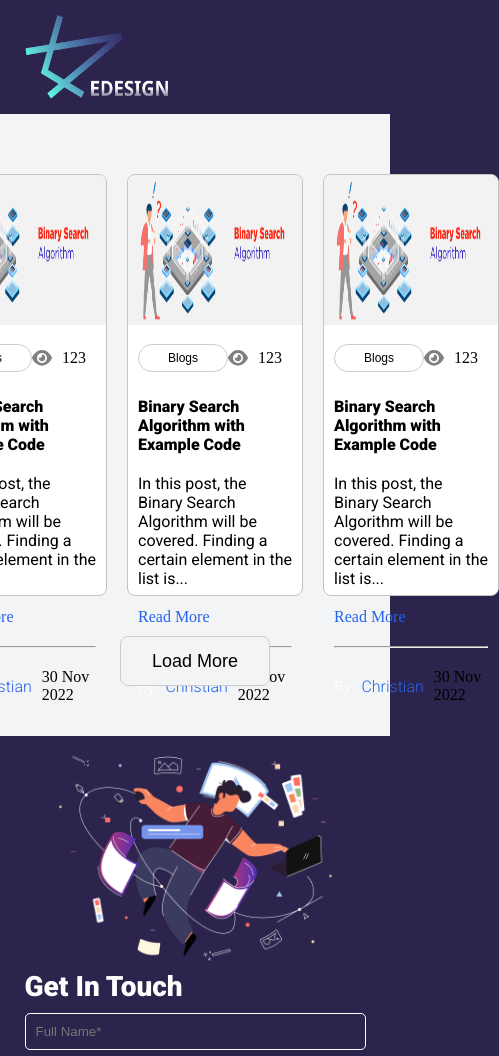
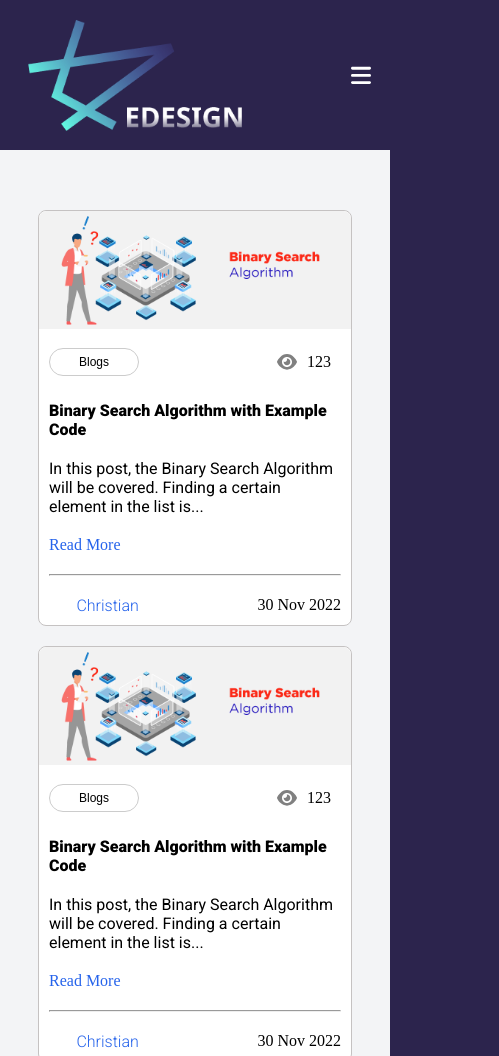
Before and after one commit to Emile-SHUMBUSHO/MY-BRAND, a plain HTML site: page UI/pages/blog.html in a window 390 px wide. Shown: the top 1056 px of the page, 499 px wide, since content can reach past the window. Drawn offline with Linux system fonts and the light colour scheme.

Commit message:
create blog responsiveness

```diff
--- a/UI/css/blog.css
+++ b/UI/css/blog.css
@@ -2,6 +2,7 @@
     width: 100%;
     background-color: #F3F4F6;
 }
+
 .blogs{
     width: 100%;
     display: flex;
@@ -9,19 +10,19 @@
     align-items: center;
     padding: 50px 20px 20px 20px;
 }
+
 .blog-content{
     background-color: #FFFF;
     width: 400px;
-    height: 420px;
+    height: auto;
     border-radius: 8px;
     border: 1px solid rgb(197, 194, 194);
     margin: 10px;
     cursor: pointer;
-
 }
 
 .blog-content > img{
-    height: 150px;
+    height: 80%;
     border-top-left-radius: 8px;
     border-top-right-radius: 8px;
 }
@@ -57,3 +58,23 @@
     font-size: 16px;
     padding: 20px 0 0 20px;
 }
+
+
+
+
+@media screen and (max-width: 480px) {
+    .blog-section{
+        width: 100%;
+    }
+    .blogs{
+        width: 100%;
+        display: flex;
+        flex-direction: column;
+        justify-content: center;
+        align-items: center;
+        padding: 50px 0px 20px 0px;
+    }
+    .blog-content{
+        width: 80%;
+    }
+}
--- a/UI/css/main.css
+++ b/UI/css/main.css
@@ -24,8 +24,8 @@ body{
     margin-left: 35px;
 }
 .log img{
-    width: 150px;
-    height: 110px;
+    width: 75%;
+    height: 50%;
 }
 
 .log svg{
@@ -489,10 +489,6 @@ select:focus, select:hover {
         margin-left: 0px;
     }
 
-    .log img{
-        width: 150px;
-        height: 110px;
-    }
 
     .log svg{
         display: block;
--- a/UI/pages/blog.html
+++ b/UI/pages/blog.html
@@ -13,7 +13,8 @@
     <div class="wrapper">
         <div class="navBar">
             <div class="log">
-                <a href="../../index.html"><img src="../images/logo.png" alt=""></a>
+                <a href="./index.html"><img src="../images/logo.png" alt=""></a>
+                <svg onclick="toggleMenu" width="20px" xmlns="http://www.w3.org/2000/svg" viewBox="0 0 448 512"><!--! Font Awesome Pro 6.2.1 by @fontawesome - https://fontawesome.com License - https://fontawesome.com/license (Commercial License) Copyright 2022 Fonticons, Inc. --><path fill="#FFFF" d="M0 96C0 78.3 14.3 64 32 64H416c17.7 0 32 14.3 32 32s-14.3 32-32 32H32C14.3 128 0 113.7 0 96zM0 256c0-17.7 14.3-32 32-32H416c17.7 0 32 14.3 32 32s-14.3 32-32 32H32c-17.7 0-32-14.3-32-32zM448 416c0 17.7-14.3 32-32 32H32c-17.7 0-32-14.3-32-32s14.3-32 32-32H416c17.7 0 32 14.3 32 32z"/></svg>
             </div>
             <div class="navigation">
                 <div class="menu">
@@ -22,14 +23,15 @@
                         <li><a href="#about-me-section">About</a></li>
                         <li><a href="#skills-section">Skills</a></li>
                         <li><a href="#my-work-section">MyWork</a></li>
-                        <li><a href="#">Blog</a></li>
-                        <li><a href="../pages/login.html">Login</a></li>
+                        <li><a href="./UI/pages/blog.html">Blog</a></li>
+                        <li><a href="./UI/pages/login.html">Login</a></li>
                     </ul>
                 </div>
                 <div class="letConnectBtn">
-                    <a href="">
+                    <a href="#contact-me-section" style="margin: 2px;">
                         Let's connect
                     </a>
+                    <svg width="15px" xmlns="http://www.w3.org/2000/svg" viewBox="0 0 448 512"><!--! Font Awesome Pro 6.2.1 by @fontawesome - https://fontawesome.com License - https://fontawesome.com/license (Commercial License) Copyright 2022 Fonticons, Inc. --><path fill="white" d="M438.6 278.6c12.5-12.5 12.5-32.8 0-45.3l-160-160c-12.5-12.5-32.8-12.5-45.3 0s-12.5 32.8 0 45.3L338.8 224 32 224c-17.7 0-32 14.3-32 32s14.3 32 32 32l306.7 0L233.4 393.4c-12.5 12.5-12.5 32.8 0 45.3s32.8 12.5 45.3 0l160-160z"/></svg>
                 </div>
             </div>
         </div>
@@ -120,14 +122,14 @@
                 <h5 style="padding: 5px; color: #ffff; margin-left: 50px; padding: 15px;">Your email address will not be published, required fields are marked*</h5>
             </div>
         </div>
-        <!-- subscribe section -->
-        <div class="subscribe-container">
+         <!-- subscribe section -->
+         <div class="subscribe-container">
             <div class="subscribe">
-                <p style="color:black; width: 350px;">
+                <p class="subscribe-intro">
                     Subscribe to my news latter
                     and never miss any updates
                 </p>
-                <div style="border: 3px solid #151515;border-radius: 8px; width: 450px; height: 40px; display: flex; justify-content: space-between; padding: 2px;">
+                <div class="subscribe-body">
                     <input type="text" name="email" placeholder="Email address" style="border: 0; margin-left: 10px;">
                     <input type="submit" value="Submit" style="width: 100px;background-color: #2C244D; border-radius: 10px; color: white">
                 </div>
```
